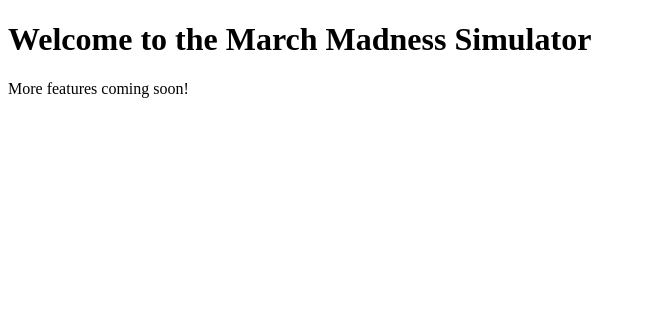
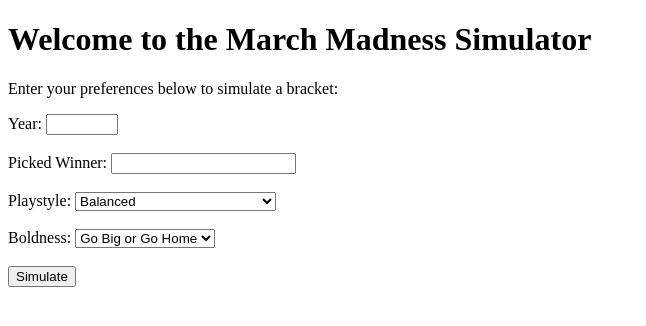
Before and after one commit to jacksonisidor/March-Madness-Simulator, a Flask app: page / in a window 1280 px wide. Shown: the top 326 px of the page, without its empty margins (0-646 px from the left). Run offline with Flask 2, Linux system fonts and the light colour scheme; parts of the project's set-up code (start-up, migrations or seed data) failed here and were passed over.

Commit message:
input and output working

```diff
--- a/app/app.py
+++ b/app/app.py
@@ -8,6 +8,7 @@ app = Flask(__name__)
 # Read in data
 data = pd.read_parquet("data/all_matchup_stats.parquet")
 
+print('RETRIEVED GAME DATA')
 
 # Define a route for the home page
 @app.route('/')
@@ -21,15 +22,21 @@ def simulate():
         # get the json input from the request
         input_data = request.json
 
+        print("RETRIEVED INPUT DATA")
+
         # extract the selected parameters for the simulation (with default values)
         year = input_data.get('year', 2024)
         picked_winner = input_data.get('picked_winner')
         playstyle = input_data.get('playstyle', 'Balanced')
         boldness = input_data.get('boldness', 'Normal')
 
+        print("EXTRACTED PARAMETERS")
+
         # initialize and run the simulator
         simulator = BracketSimulator(data, year, picked_winner, playstyle, boldness)
         simulated_bracket = simulator.sim_bracket()
+
+        print("SIMULATED BRACKET")
 
         # return a placeholder response for now
         return jsonify({
@@ -42,6 +49,7 @@ def simulate():
             'results': simulated_bracket.head().to_dict(orient='records')
         })
     except Exception as e:
+        print("Error", str(e))
         return jsonify({
             'status': 'error',
             'message': str(e)
--- a/app/templates/home.html
+++ b/app/templates/home.html
@@ -7,6 +7,83 @@
 </head>
 <body>
     <h1>Welcome to the March Madness Simulator</h1>
-    <p>More features coming soon!</p>
+    <p>Enter your preferences below to simulate a bracket:</p>
+
+    </form>
+        <!-- Year Input (enter) -->
+        <label for="year">Year:</label>
+        <input type="number" id="year" name="year" min="2008" max="2024" required><br><br>
+
+        <!-- Picked Winner Input (enter) -->
+        <label for="pickedWinner">Picked Winner:</label>
+        <input type="text" id="picked_winner" name="picked_winner" required><br><br>
+
+        <!-- Playstyle Input (dropdown) -->
+        <label for="playstyle">Playstyle:</label>
+        <select id="playstyle" name="playstyle">
+            <option value="Balanced">Balanced</option>
+            <option value="I Love Offense">I Love Offense</option>
+            <option value="Defense Wins Championships">Defense Wins Championships</option>
+        </select><br><br>
+
+        <!-- Boldness Input (dropdown) -->
+        <label for="boldness">Boldness:</label>
+        <select id="boldness" name="boldness">
+            <option value="Go Big or Go Home">Go Big or Go Home</option>
+            <option value="Bold">Bold</option>
+            <option value="Normal">Normal</option>
+            <option value="Safe">Safe</option>
+            <option value="So Safe">So Safe</option>
+        </select><br><br>
+
+        <!-- Submit Button -->
+        <button type="button" onclick="runSimulation()">Simulate</button>
+    </form>
+
+    <!-- Placeholder for results -->
+    <div id="results"></div>
+
+    <script>
+
+        console.log("JavaScript is running!");
+
+        // JavaScript to send inputs to the backend
+        async function runSimulation() {
+            // retrieve user inputs
+            const year = document.getElementById('year').value;
+            const picked_winner = document.getElementById('picked_winner').value;
+            const playstyle = document.getElementById('playstyle').value;
+            const boldness = document.getElementById('boldness').value;
+
+            console.log("User Inputs:", { year, picked_winner, playstyle, boldness });
+
+            // send inputs to the backend
+            const response = await fetch('/simulate', {
+                method: 'POST',
+                headers: {'Content-Type': 'application/json'},
+                body: JSON.stringify({
+                    year: parseInt(year, 10),
+                    picked_winner: picked_winner,
+                    playstyle: playstyle,
+                    boldness: boldness
+                })
+            });
+
+            console.log("Response Status:", response.status);
+
+            // get json response
+            const result = await response.json();
+
+            console.log("Response Data:", result);
+
+            // display the results
+            const resultsDiv = document.getElementById('results');
+            if (result.status === 'success') {
+                resultsDiv.innerHTML = `<h2>Simulation Results</h2><pre>${JSON.stringify(result.results, null, 2)}</pre>`;
+            } else {
+                resultsDiv.innerHTML = `<h2>Error</h2><p>${result.message}</p>`;
+            }
+        }
+    </script>
 </body>
 </html>
```
